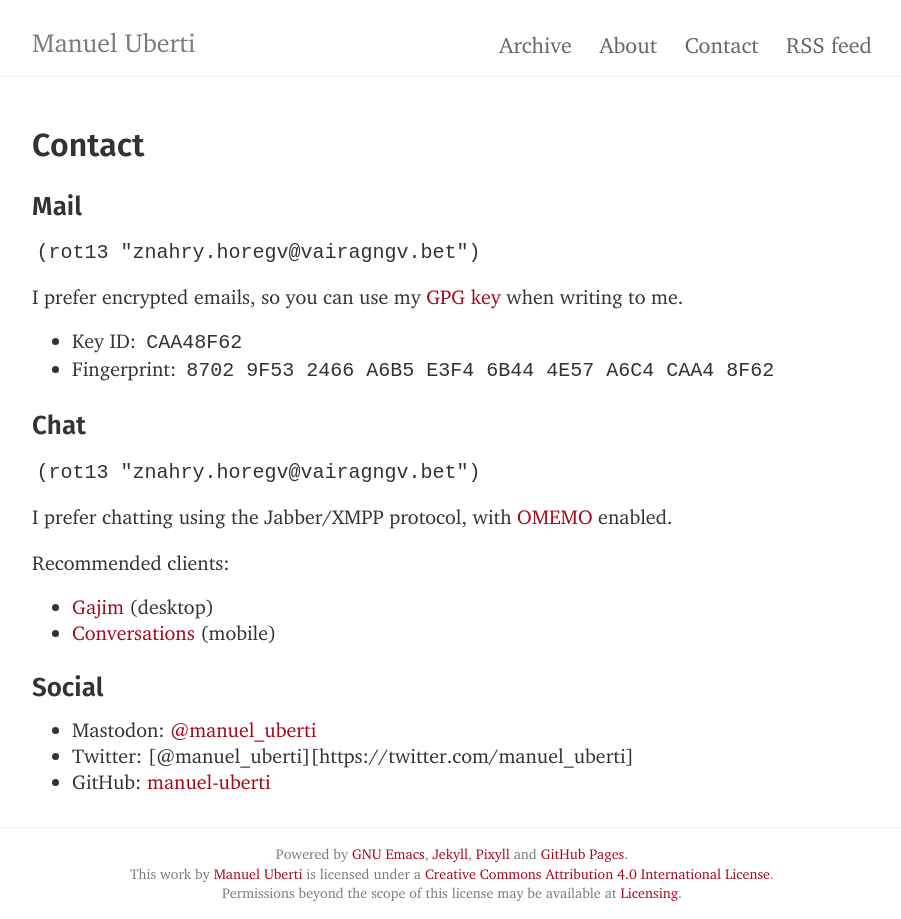
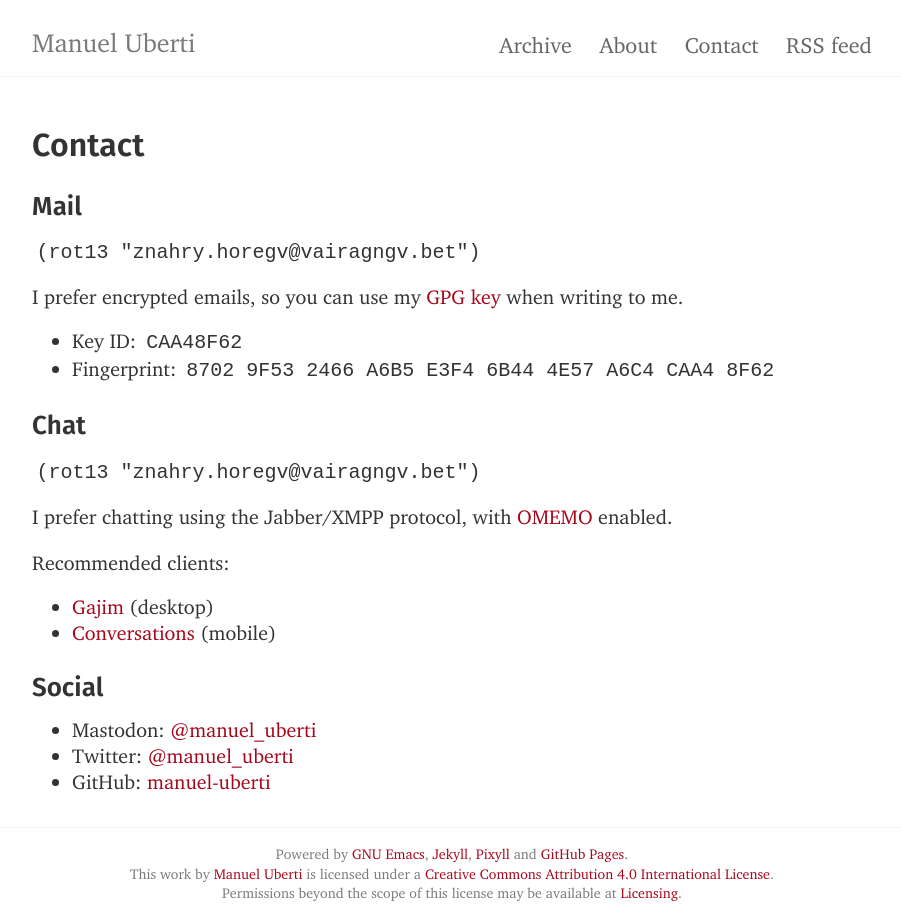
Before and after one commit to manuel-uberti/manuel-uberti.github.io, a Jekyll site: the page built from contact.md, in a window 1280 px wide. Shown: the whole page, without its empty margins (188-1089 px from the left). Built offline with Jekyll 4.4.1, drawn with Linux system fonts in a browser that asks for light colours; some web fonts are replaced.

Commit message:
Fix parens

```diff
--- a/contact.md
+++ b/contact.md
@@ -28,5 +28,5 @@ Recommended clients:
 
 ### Social ###
 - Mastodon: [@manuel_uberti](https://functional.cafe/@manuel_uberti)
-- Twitter: [@manuel_uberti][https://twitter.com/manuel_uberti]
+- Twitter: [@manuel_uberti](https://twitter.com/manuel_uberti)
 - GitHub: [manuel-uberti](https://github.com/manuel-uberti)
```
